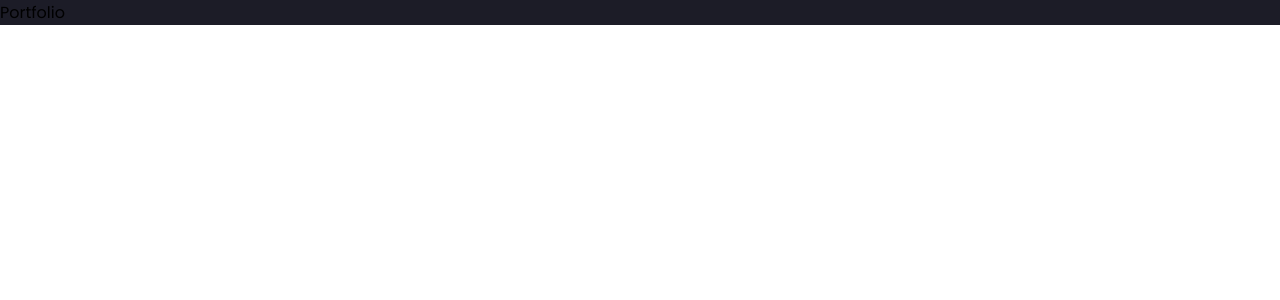
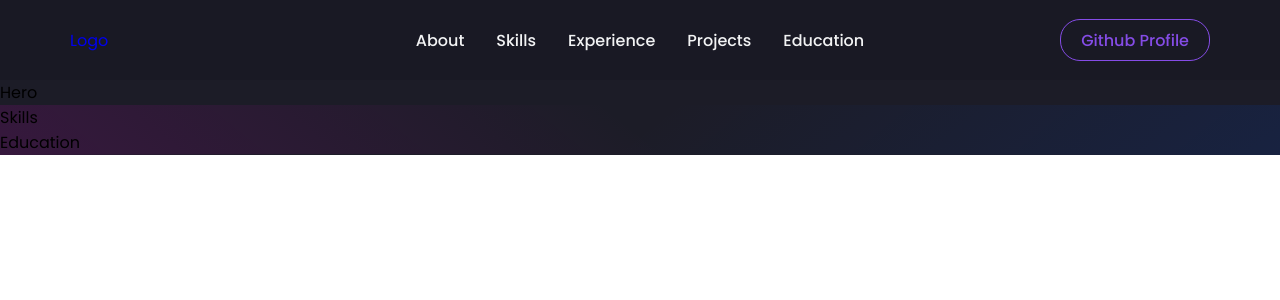
Before and after one commit to patel24kishan/Game-Dev-Portfolio, a React (Create React App) app in the folder my-portfolio/: page / in a window 1280 px wide. Shown: the top 300 px of the page. Built offline with nearby package versions, Linux system fonts and the light colour scheme.

Commit message:
update navbar

```diff
--- a/my-portfolio/src/App.js
+++ b/my-portfolio/src/App.js
@@ -1,19 +1,47 @@
 import './App.css';
 import styled, { ThemeProvider } from 'styled-components';
 import {darkTheme} from './utils/Theme';
+import Navbar from './components/Navbar';
+import Skills from './components/Skills';
+import Hero from './components/HeroSection';
+import Education from './components/Education';
+import { BrowserRouter as Router } from 'react-router-dom';
 
 const Body=styled.div`
 background-color:${({theme})=>theme.bg};
 width:100%;
+height:100%;
 overflow-x: hidden;
+`
+const Wrapper=styled.div`
+background: linear-gradient(
+  38.73deg,
+  rgba(204, 0, 187, 0.15) 0%,
+  rgba(201, 32, 184, 0) 50%
+),
+linear-gradient(
+  141.27deg,
+  rgba(0, 70, 209, 0) 50%,
+  rgba(0, 70, 209, 0.15) 100%
+);
+width: 100%;
+clip-path: polygon(0 0, 100% 0, 100% 100%, 30% 98%, 0 100%);
+)
 `
 
 function App() {
   return (
     <ThemeProvider theme={darkTheme}>
-    <Body>
-      Portfolio
-    </Body>
+      <Router>
+        <Navbar/>
+          <Body>
+                <Hero/>
+                  <Wrapper>
+                  <Skills/>
+                  <Education/>
+                </Wrapper>
+          </Body>
+      </Router>
     </ThemeProvider>
   );
 }
--- a/my-portfolio/src/Data/constant.js
+++ b/my-portfolio/src/Data/constant.js
@@ -1,10 +1,10 @@
 export const Bio = {
     name: "Kishan Kahodariya",
     roles: [
-      "Software Developer",
       "Game Developer",
       "Unity Developer",
       "Game Programmer",
+      "Backend Developer"
     ],
     description:
       "Experienced software developer with solid game development experience, seeking new opportunities in the gaming industry. Skilled in various programming languages and game engines, with a proven track record of creating engaging and immersive gaming experiences. Eager to contribute expertise and creativity to a dynamic game development team.",
--- /dev/null
+++ b/my-portfolio/src/components/Education/index.js
@@ -0,0 +1,7 @@
+import React from 'react';
+
+const Education=()=>{
+    return (<div>Education</div>)
+}
+
+export default Education;
--- /dev/null
+++ b/my-portfolio/src/components/HeroSection/index.js
@@ -0,0 +1,7 @@
+import React from 'react';
+
+const Hero=()=>{
+    return (<div>Hero</div>)
+}
+
+export default Hero;
--- /dev/null
+++ b/my-portfolio/src/components/Navbar/NavBarStyledComponents.js
@@ -0,0 +1,218 @@
+import { Link as LinkR } from 'react-router-dom';
+import styled from 'styled-components';
+//import _default from '../../themes/default';
+
+export const Nav = styled.div`
+    background-color: ${({theme}) => theme.card_light};
+    height: 80px;
+    display: flex;
+    align-items: center;
+    justify-content: center;
+    font-size: 1rem;
+    position: sticky;
+    top: 0;
+    z-index: 10;
+    @media (max-width: 960px) {
+        trastion: 0.8s all ease;
+    }
+`;
+export const NavContainer = styled.div`
+  display: flex;
+  justify-content: space-between;
+  align-items: center;
+  height: 60px;
+  z-index: 1;
+  width: 100%;
+  padding: 0 24px;
+  max-width: 1200px;
+`;
+
+export const NavLogo = styled(LinkR)`
+    width: 80%;
+    padding: 0 6px;
+    display: flex;
+    justify-content: start;
+    align-items: center;
+    text-decoration: none;
+    @media (max-width: 640px) {
+      padding: 0 0px;
+  }
+`;
+export const Span = styled.div`
+    padding: 0 4px;
+    font-weight: bold;
+    font-size: 18px;
+`;
+export const NavItems = styled.ul`
+    width: 100%;
+    display: flex;
+    align-items: center;
+    justify-content:center;
+    gap: 32px;
+    padding: 0 6px;
+    list-style: none;
+
+    @media screen and (max-width: 768px) {
+      display: none;
+    }
+`;
+
+export const NavLink = styled.a`
+    color: ${({ theme }) => theme.text_primary};
+    font-weight: 500;
+    cursor: pointer;
+    transition: all 0.2s ease-in-out;
+    text-decoration: none;
+    :hover {
+      color: ${({ theme }) => theme.primary};
+    }
+
+    &.active {
+      border-bottom: 2px solid ${({ theme }) => theme.primary};
+    }
+`;
+
+
+export const GitHubButton = styled.a`
+  border: 1.8px solid ${({ theme }) => theme.primary};
+  justify-content: center;
+  display: flex;
+  align-items: center;
+  height: 70%;
+  border-radius: 20px;
+  color: ${({ theme }) => theme.primary};
+  cursor: pointer;
+  padding: 0 20px;
+  font-weight: 500;
+  text-decoration: none;
+  font-size: 16px;
+  transition: all 0.6s ease-in-out;
+    :hover {
+      background: ${({ theme }) => theme.primary};
+      color: ${({ theme }) => theme.white};
+    }
+    @media screen and (max-width: 768px) {
+    font-size: 14px;
+    }
+`;
+
+export const ButtonContainer = styled.div`
+  width: 80%;
+  height: 100%;
+  display: flex;
+  justify-content: end;
+  align-items: center;
+  padding: 0 6px;
+  @media screen and (max-width: 768px) {
+    display: none;
+  }
+`;
+
+
+export const MobileIcon = styled.div`
+  display: none;
+  @media screen and (max-width: 768px) {
+    display: block;
+    position: absolute;
+    top: 0;
+    right: 0;
+    transform: translate(-100%, 60%);
+    font-size: 1.5rem;
+    cursor: pointer;
+    color: ${({ theme }) => theme.text_primary};
+  }
+`
+
+export const MobileMenu = styled.div`
+    display: flex;
+    flex-direction: column;
+    justify-content: center;
+    gap: 16px;
+    position: absolute;
+    top: 80px;
+    right: 0;
+    width: 100%;
+    padding: 12px 40px 24px 40px;
+    background: ${({ theme }) => theme.card_light+99};
+    transition: all 0.6s ease-in-out;
+    transform: ${({ isOpen }) => (isOpen ? 'translateY(0)' : 'translateY(-100%)')};
+    border-radius: 0 0 20px 20px;
+    box-shadow: 0 0 10px 0 rgba(0, 0, 0, 0.2);
+    opacity: ${({ isOpen }) => (isOpen ? '100%' : '0')};
+    z-index: ${({ isOpen }) => (isOpen ? '1000' : '-1000')};
+
+`
+
+export const MobileMenuItems = styled.ul`
+  display: flex;
+  flex-direction: column;
+  align-items: center;
+  justify-content: center;
+  gap: 32px;
+  list-style: none;
+  width: 100%;
+  height: 100%;
+`
+
+export const MobileMenuLink = styled(LinkR)`
+  color: ${({ theme }) => theme.text_primary};
+  font-weight: 500;
+  cursor: pointer;
+  transition: all 0.2s ease-in-out;
+  text-decoration: none;
+  :hover {
+    color: ${({ theme }) => theme.primary};
+  }
+
+  &.active {
+    border-bottom: 2px solid ${({ theme }) => theme.primary};
+  }
+`;
+
+export const MobileMenuButton = styled.a`
+  border: 1.8px solid ${({ theme }) => theme.primary};
+  justify-content: center;
+  display: flex;
+  align-items: center;
+  height: 70%;
+  border-radius: 20px;
+  color: ${({ theme }) => theme.primary};
+  cursor: pointer;
+  padding: 0 20px;
+  font-weight: 500;
+  text-decoration: none;
+  font-size: 16px;
+  transition: all 0.6s ease-in-out;
+
+  :hover {
+    background: ${({ theme }) => theme.primary};
+    color: ${({ theme }) => theme.white};
+  }
+`;
+
+export  const MobileLink = styled.a`
+  color: ${({ theme }) => theme.text_primary};
+  font-weight: 500;
+  cursor: pointer;
+  transition: all 0.2s ease-in-out;
+  text-decoration: none;
+  :hover {
+    color: ${({ theme }) => theme.primary};
+  }
+
+  &.active {
+    border-bottom: 2px solid ${({ theme }) => theme.primary};
+  }
+`;
+
+export const MobileNavLogo = styled(LinkR)`
+  width: 80%;
+  padding: 0 6px;
+  display: flex;
+  justify-content: start;
+  align-items: center;
+  text-decoration: none;
+  @media (max-width: 640px) {
+    padding: 0 0px;
+  }
+`;
--- /dev/null
+++ b/my-portfolio/src/components/Navbar/index.js
@@ -0,0 +1,28 @@
+import React from 'react';
+import { Nav, NavLink, NavContainer, Span, NavLogo, NavItems, GitHubButton, ButtonContainer, MobileIcon, MobileMenu, MobileNavLogo, MobileLink } from './NavBarStyledComponents';
+
+
+
+
+const Navbar=()=>{
+    return (
+    <Nav>
+        <NavContainer>
+            <NavLogo>Logo</NavLogo>
+            <MobileIcon>Icon</MobileIcon>
+            <NavItems>
+                <NavLink href="#about">About</NavLink>
+                <NavLink href='#skills'>Skills</NavLink>
+                <NavLink href='#experience'>Experience</NavLink>
+                <NavLink href='#projects'>Projects</NavLink>
+                <NavLink href='#education'>Education</NavLink>
+            </NavItems>
+            <ButtonContainer>
+                <GitHubButton>Github Profile</GitHubButton>
+            </ButtonContainer>
+        </NavContainer>
+    </Nav>
+            );
+}
+
+export default Navbar;
--- /dev/null
+++ b/my-portfolio/src/components/Skills/index.js
@@ -0,0 +1,7 @@
+import React from 'react';
+
+const Skills=()=>{
+    return (<div>Skills</div>)
+}
+
+export default Skills;
```
